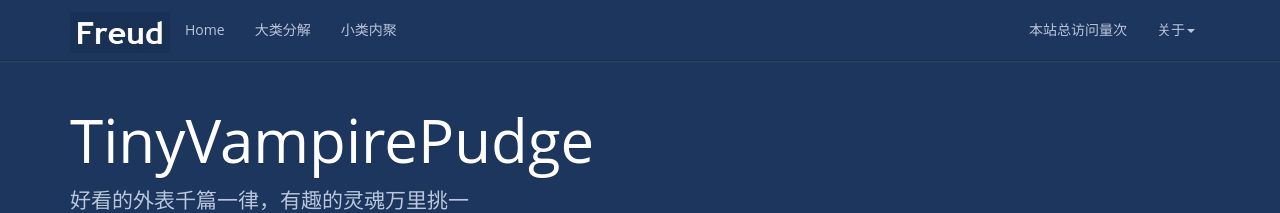
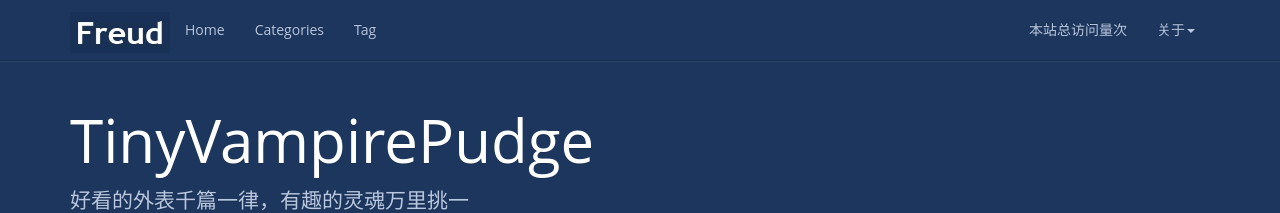
Before and after one commit to tinyvampirepudge/tinyvampirepudge.github.io, a Jekyll site: the page built from index.html, in a window 1280 px wide. Shown: the top 213 px of the page. Built offline with Jekyll 4.4.1, drawn with Linux system fonts in a browser that asks for light colours; nearby versions of some CDN libraries; the list of posts is cut into pages by our own code; comment, search, counter and statistics services are not loaded; part of the change alters nothing that is shown.

Commit message:
首页删减

```diff
--- a/_config.yml
+++ b/_config.yml
@@ -5,7 +5,8 @@ author: TinyVampirePudge
 url: https://tinyvampirepudge.github.io/
 resume_site: 个人简历地址
 github: https://github.com/tinyvampirepudge
-baseurl: ""
+csdn_site: https://blog.csdn.net/qq_26287435
+baseurl: "https://tinyvampirepudge.github.io/"
 description: 好看的外表千篇一律，有趣的灵魂万里挑一
 meta_description: 王建洲;个人博客;学而不思则罔，思而不学则殆;生命不止;折腾不休
 motto: 好看的外表千篇一律，有趣的灵魂万里挑一.
--- a/_includes/header.html
+++ b/_includes/header.html
@@ -16,10 +16,10 @@
           <a href="{{ '/' | prepend: site.baseurl }}">Home</a>
         </li>
         <li>
-          <a href="{{ '/categories/' | prepend: site.baseurl }}">大类分解</a>
+          <a href="{{ '/categories/' | prepend: site.baseurl }}">Categories</a>
         </li>
         <li>
-          <a href="{{ '/tag' | prepend: site.baseurl }}">小类内聚</a>
+          <a href="{{ '/tag' | prepend: site.baseurl }}">Tag</a>
         </li>
       </ul>
       <ul class="nav navbar-nav navbar-right">
@@ -30,13 +30,9 @@
           <a href="#" class="dropdown-toggle" data-toggle="dropdown">关于<b class="caret"></b></a>
           <ul class="dropdown-menu">
             <li><a rel="nofollow" target="_blank" href="{{site.github}}">Github</a></li>
-            <li><a rel="nofollow" target="_blank" href="{{site.resume_site}}">关于作者</a></li>
-            <li><a rel="nofollow" href="{{ '/books' | prepend: site.baseurl }}">我的书单</a></li>
-            <li><a rel="nofollow" href="http://www.hifreud.com/domains/">域名管理</a></li>
-            <li><a rel="nofollow" href="{{ '/reference' | prepend: site.baseurl }}">推荐博客</a></li>
-            <li><a href="{{ '/feed.xml' | prepend: site.baseurl }}">RSS订阅</a></li>
+            <li><a rel="nofollow" target="_blank" href="{{site.csdn_site}}">csdn</a></li>
             <li class="divider"></li>
-            <li><a rel="nofollow" target="_blank" href="https://github.com/luoyan35714/LessOrMore.git">本项目</a></li>
+            <li><a rel="nofollow" target="_blank" href="https://github.com/tinyvampirepudge/tinyvampirepudge.github.io.git">本项目</a></li>
           </ul>
         </li>
       </ul>
```
